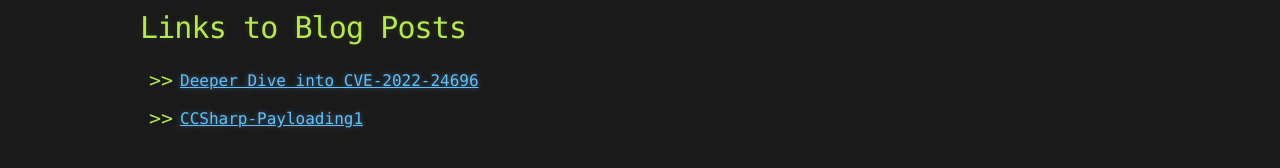
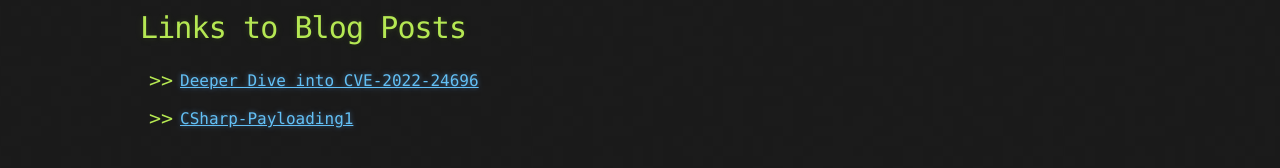
Before and after one commit to ceramicskate0/ceramicskate0.github.io, a Jekyll site: the page built from index.md, in a window 1280 px wide. Shown: the part 707-875 px from the top of the page. Built offline with Jekyll 4.4.1, drawn with Linux system fonts in a browser that asks for light colours; our own code applies the rules of GitHub Pages for plain Markdown files.

Commit message:
Update index.md

```diff
--- a/index.md
+++ b/index.md
@@ -19,4 +19,4 @@ layout: default
 
 - [Deeper Dive into CVE-2022-24696](./CVE-2022-24696.html)
 
-- [CCSharp-Payloading1](./CSharp-Payloading1.html)
+- [CSharp-Payloading1](./CSharp-Payloading1.html)
```
